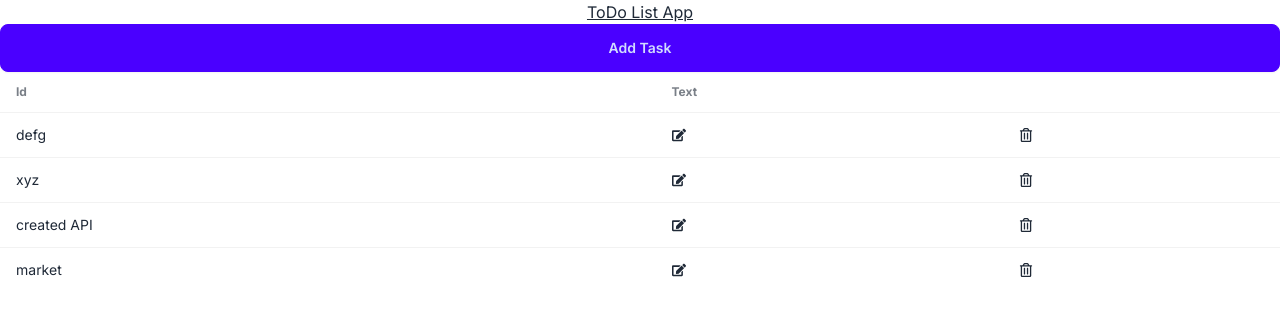
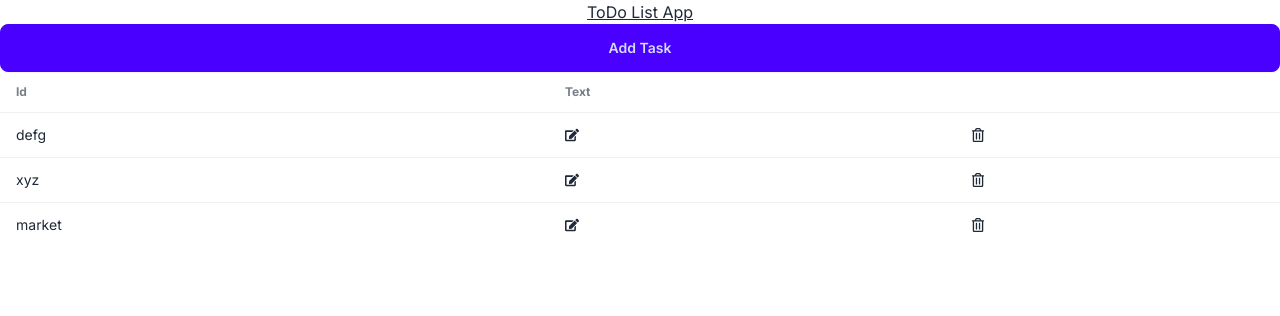
Before and after one commit to monika-shaw/todo-app, a Next.js app: page / in a window 1280 px wide. Shown: the top 316 px of the page. Built offline with nearby package versions, Linux system fonts and the light colour scheme; data requests are answered from the project's data file.

Commit message:
Description : fixed a few bugs of key duplication and Modal renderering. Developer : Monika.

```diff
--- a/app/components/Task.tsx
+++ b/app/components/Task.tsx
@@ -34,18 +34,18 @@ const Task: React.FC<TaskProps> = ({ task }) => {
         <tr key={task.id}>
             <td>{task.text}</td>
             <td><FaEdit onClick={() => setopenModalEdit(true)} /></td>
-            <Modal modalOpen={openModalEdit} setmodalOpen={setopenModalEdit}>
+            {openModalEdit && <Modal modalOpen={openModalEdit} setmodalOpen={setopenModalEdit}>
                 <form onSubmit={handleSubmitEditTodo}>
                     <h3>Add new Task</h3>
                     <input type="text" placeholder="Type here" value={taskToEdit} onChange={(e) => settaskToEdit(e.target.value)} className="input input-bordered w-full max-w-xs" />
                     <button type="submit" className="btn">Submit</button>
                 </form>
-            </Modal>
+            </Modal>}
             <td><FaRegTrashAlt onClick={() => setopenModalDeleted(true)}/></td>
-            <Modal modalOpen={openModalDeleted} setmodalOpen={setopenModalDeleted}>
+           {openModalDeleted &&  <Modal modalOpen={openModalDeleted} setmodalOpen={setopenModalDeleted}>
                 <h3>Are you sure you want to delete</h3>
                 <button className="btn" onClick={()=>handleDeleteTask(task.id)}>Yes</button>
-            </Modal>
+            </Modal>}
         </tr>
 
     )
--- a/data/todos.json
+++ b/data/todos.json
@@ -9,10 +9,6 @@
       "text": "xyz"
     },
     {
-      "id": "3",
-      "text": "created API"
-    },
-    {
       "id": "4",
       "text": "market"
     }
```
